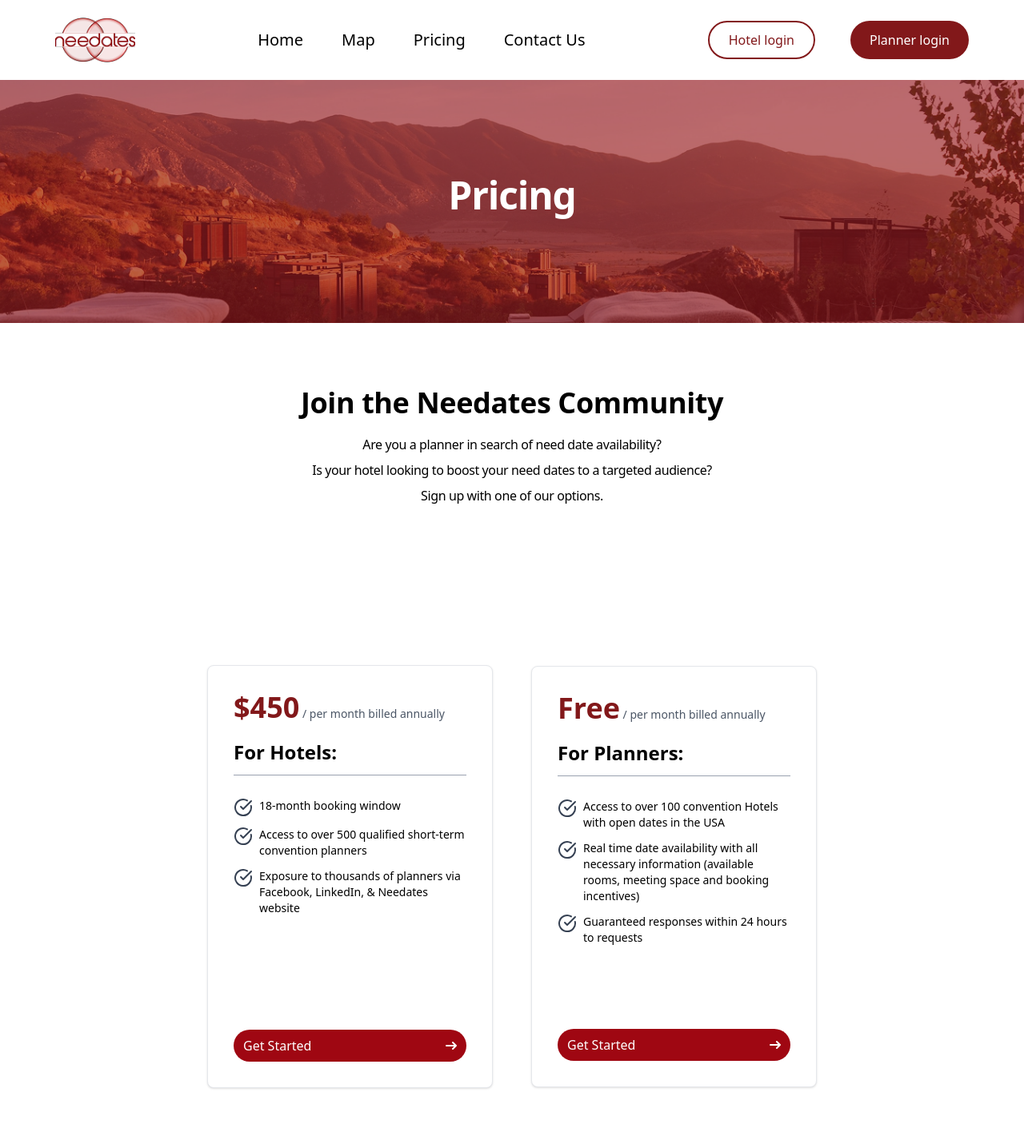
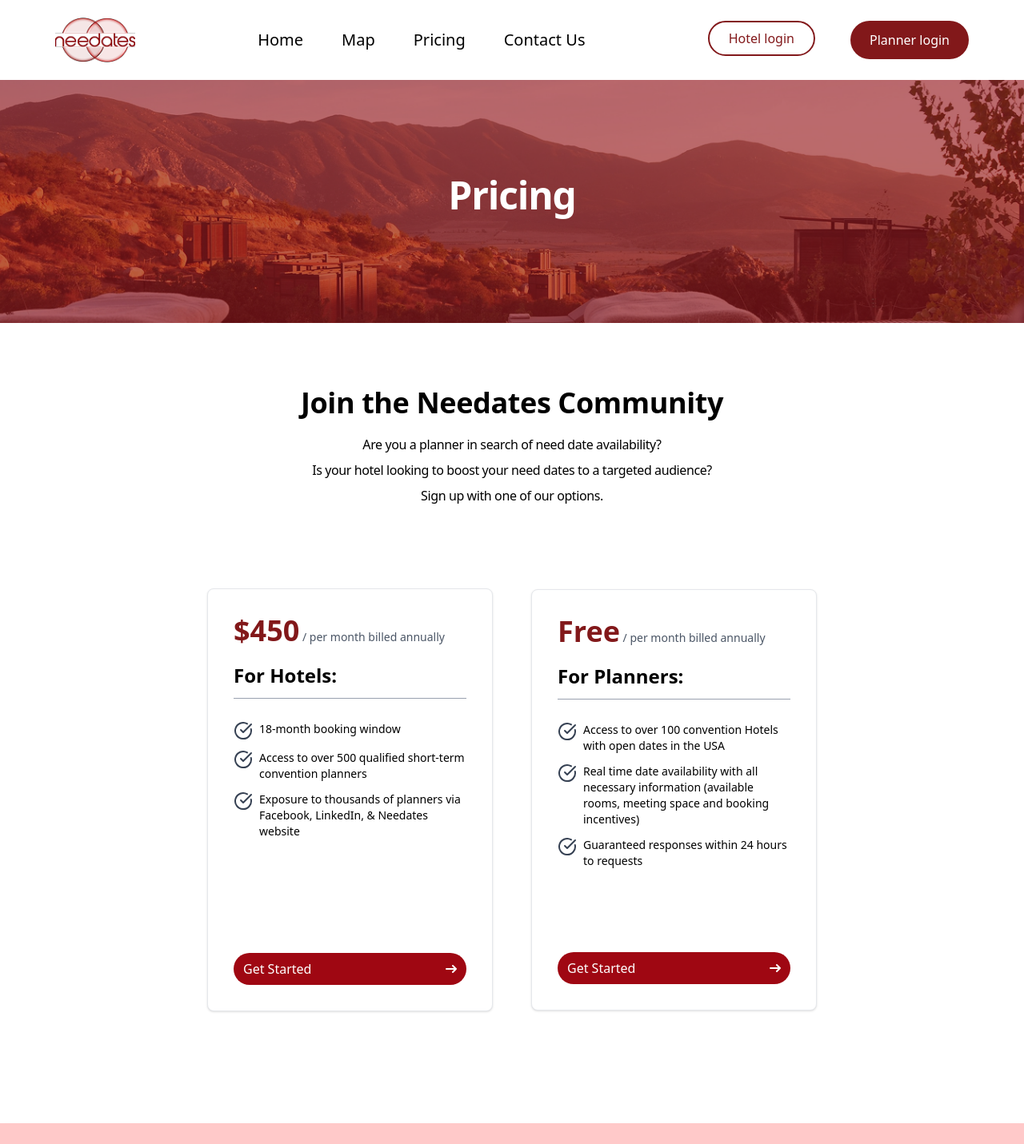
Before and after one commit to ihtishamDev/needates-website-v2, a Next.js app: page /Pricing in a window 1280 px wide. Shown: the top 1431 px of the page at 80% size. Built offline with nearby package versions, Linux system fonts and the light colour scheme.

Commit message:
All the code is fiex

```diff
--- a/src/app/(pages)/Components/PriceingCard/page.tsx
+++ b/src/app/(pages)/Components/PriceingCard/page.tsx
@@ -5,8 +5,8 @@
 }
 const PricingCard: React.FC<PricingCardProps> = ({ pricing }) => {
   return (
-    <div className="j">
-       <div className="flex flex-col md:flex-row md:justify-center items-center min-h-screen  gap-x-12  w-full pl-8 sm:px-2">
+    <div className="">
+       <div className="flex flex-col md:flex-row md:justify-center items-center py-15  gap-x-12  sm:px-2">
       {/* First Card */}
       <div className="w-full max-w-[90%] md:max-w-[30%] bg-white border border-gray-200 rounded-lg shadow-sm p-6 sm:p-8 text-left   mt-10">
         <h1 className="text-4xl font-bold text-red-900">
--- a/src/app/(pages)/ContactUs/page.tsx
+++ b/src/app/(pages)/ContactUs/page.tsx
@@ -42,7 +42,7 @@
           </div>
 
           {/* form */}
-          <div className="bg-red-100 p-5 sm:w-2/5 ">
+          <div className="bg-red-100 p-5 sm:w-2/5 mb-15">
             <div className="mb-5">
               <label
                 htmlFor="Name"
@@ -142,7 +142,7 @@
       </div>
     </section> */}
 
-      <div className="mt-20">
+      <div className="">
         <Footer />
       </div>
     </div>
--- a/src/app/(pages)/Pricing/page.tsx
+++ b/src/app/(pages)/Pricing/page.tsx
@@ -24,7 +24,7 @@
             with one of our options.
           </p>
         </div>
-        <div className="sm:mt-10 mt-10">
+        <div className="">
           <PriceingCard/>
         </div>
 
--- a/src/app/(pages)/Topbar/pages.tsx
+++ b/src/app/(pages)/Topbar/pages.tsx
@@ -42,13 +42,31 @@
             Contact Us
           </Link>
         </div>
+
         <div className="flex sm:gap-6 ">
-          <button className="text-red-900 sm:py-2 py-2  px-2 sm:px-6  sm:mr-5 mr-1 px border-2 rounded-full sm:w-auto cursor-pointer">
-            Hotel login
-          </button>
-          <button className="bg-red-900 hover:p text-white py-2 sm:py-3 px-2 sm:px-6 rounded-full cursor-pointer ">
-            Planner login
-          </button>
+          <div className="flex sm:gap-6">
+            {/* Hotel Login Button */}
+            <Link
+              href="https://hotel.needates.com/"
+              target="_blank"
+              rel="noopener noreferrer"
+            >
+              <button className="text-red-900 sm:py-2 py-2 px-2 sm:px-6 sm:mr-5 mr-1 border-2 rounded-full sm:w-auto cursor-pointer">
+                Hotel login
+              </button>
+            </Link>
+
+            {/* Planner Login Button */}
+            <Link
+              href="https://planner.needates.com/"
+              target="_blank"
+              rel="noopener noreferrer"
+            >
+              <button className="bg-red-900 hover:p text-white py-2 sm:py-3 px-2 sm:px-6 rounded-full cursor-pointer">
+                Planner login
+              </button>
+            </Link>
+          </div>
         </div>
         <div onClick={handleNav} className="sm:hidden cursor-pointer">
           <AiOutlineMenu size={25} />
```
